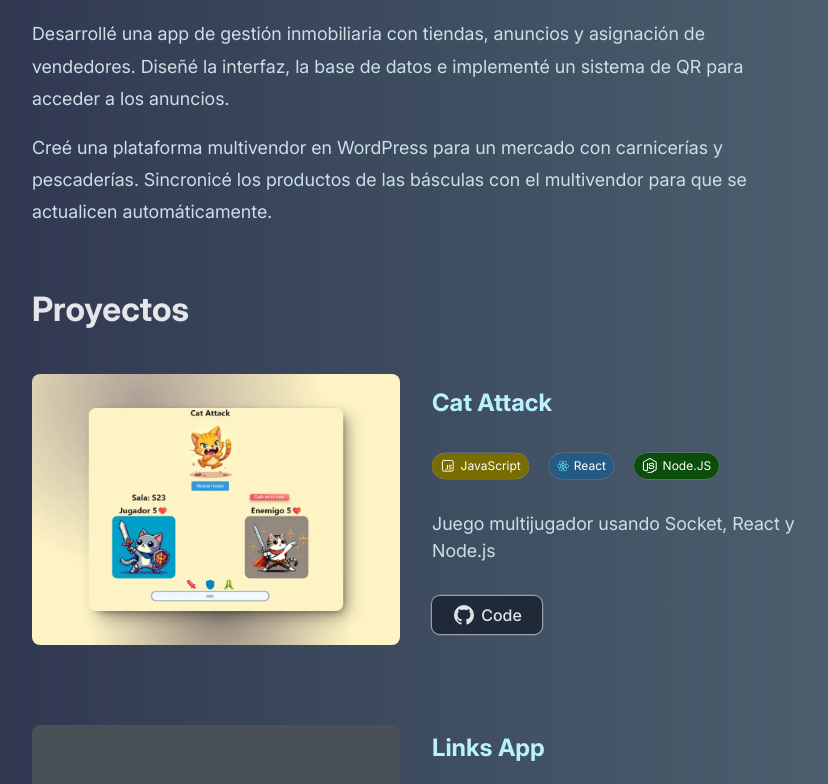
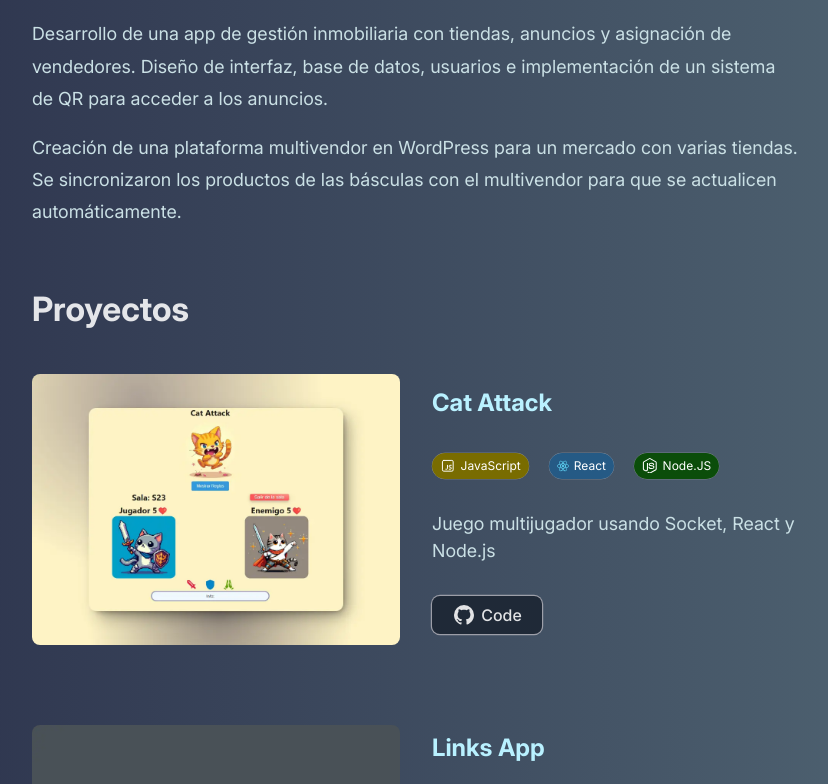
Before and after one commit to higueromora/portfolio, a React (Vite) app: page / in a window 1280 px wide. Shown: the part 923-1707 px from the top of the page, without its empty margins (224-1052 px from the left). Built offline with nearby package versions, Linux system fonts and the light colour scheme; the HTML template or start-up script is replaced by a standard one.

Commit message:
upd experienciaen 3 persona

```diff
--- a/src/constants/experiences.js
+++ b/src/constants/experiences.js
@@ -3,9 +3,9 @@ export const experiences = [
       role: "Full Stack Web Developer",
       company: "TechnoTouch",
       period: "Abril - Diciembre 2024 | 9 meses",
-      description: `Desarrollé una app de gestión inmobiliaria con tiendas, anuncios y asignación de vendedores. Diseñé la interfaz, la base de datos e implementé un sistema de QR para acceder a los anuncios.
+      description: `Desarrollo de una app de gestión inmobiliaria con tiendas, anuncios y asignación de vendedores. Diseño de interfaz, base de datos, usuarios e implementación de un sistema de QR para acceder a los anuncios.
       `,
       description2: `
-      Creé una plataforma multivendor en WordPress para un mercado con carnicerías y pescaderías. Sincronicé los productos de las básculas con el multivendor para que se actualicen automáticamente.`,
+      Creación de una plataforma multivendor en WordPress para un mercado con varias tiendas. Se sincronizaron los productos de las básculas con el multivendor para que se actualicen automáticamente.`,
     }
   ];
```
